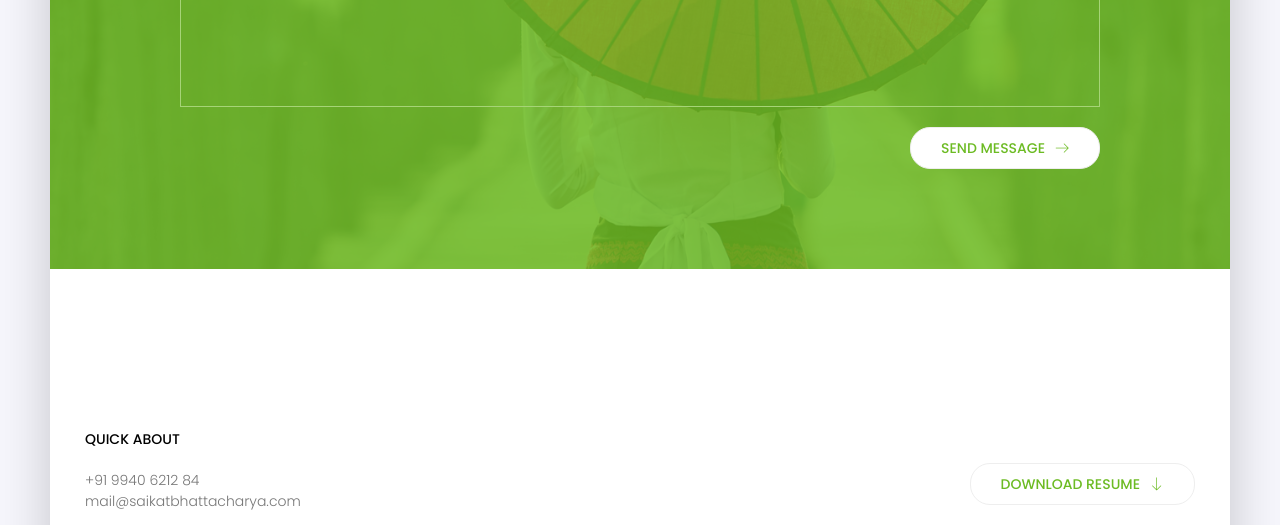
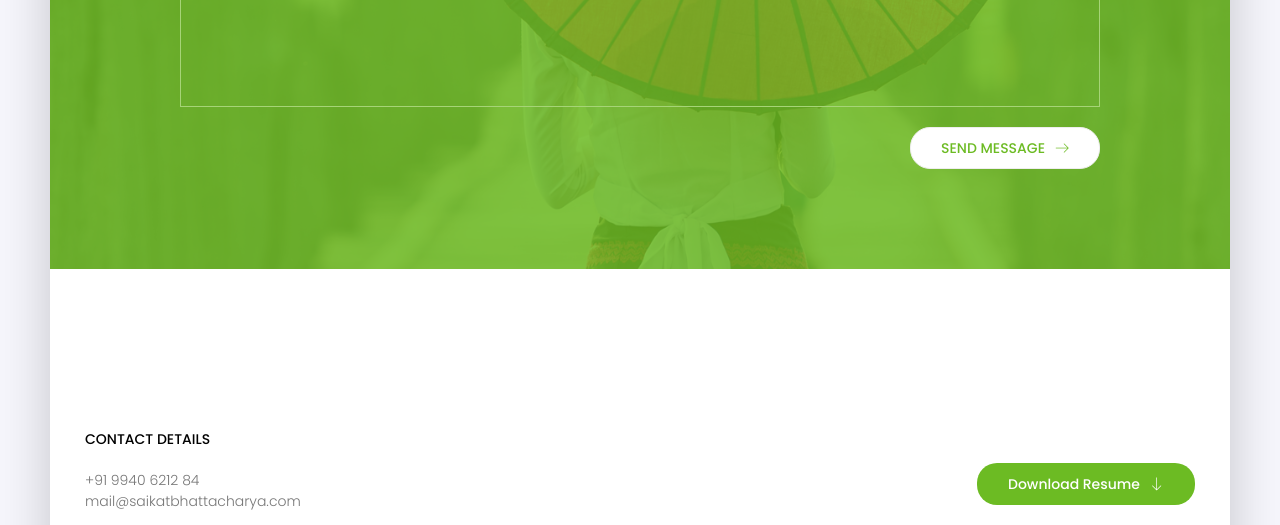
Before and after one commit to saikatbhattacharya/resume-website, a website: page index.html in a window 1280 px wide. Shown: the part 3777-4302 px from the top of the page. Drawn offline with nearby package versions, Linux system fonts and the light colour scheme.

Commit message:
added resume

```diff
--- a/index.html
+++ b/index.html
@@ -66,7 +66,7 @@
 							<h6 class="text-uppercase"></h6>
 							<h1><span class="sp-1">Happiness</span><br> lies in the joy of achievement
 							and the thrill of <span class="sp-2">creative effort</span>.</h1>
-							<a href="#" class="genric-btn primary circle arrow">Download Resume<span class="lnr lnr-arrow-down"></span></a>
+							<a href="/resume" target="_blank" class="genric-btn primary circle arrow">Download Resume<span class="lnr lnr-arrow-down"></span></a>
 						</div>
 					</div>
 				</div>
@@ -316,20 +316,20 @@
 
 					<div class="col-lg-3 col-sm-6">
 						<div class="single-footer-widget">
-							<h6 class="text-uppercase mb-20">Quick About</h6>
+							<h6 class="text-uppercase mb-20">Contact Details</h6>
 
 							<p>
 								+91 9940 6212 84 <br>
 								mail@saikatbhattacharya.com
 							</p>
 							<div class="footer-social d-flex align-items-center">
-								<a href="#"><i class="fa fa-facebook"></i></a>
-								<a href="#"><i class="fa fa-linkedin"></i></a>
+								<a href="https://www.facebook.com/phy.saikat" target="_blank"><i class="fa fa-facebook"></i></a>
+								<a href="https://www.linkedin.com/in/saikat-bhattacharya-a2242b23/" target="_blank"><i class="fa fa-linkedin"></i></a>
 							</div>
 						</div>
 					</div>
 					<div class="col-lg-9 justify-content-end align-self-end resume">
-						<button class="primary-btn white-bg d-inline-flex align-items-center mt-20"><span class="mr-10">Download Resume</span><span class="lnr lnr-arrow-down"></span></button> <br>
+						<a href="/resume" target="_blank" class="genric-btn primary circle arrow foot-resume">Download Resume<span class="lnr lnr-arrow-down"></span></a>
 					</div>
 				</div>
 				<div class="footer-bottom d-flex justify-content-between align-items-center flex-wrap">
--- a/index.js
+++ b/index.js
@@ -8,6 +8,9 @@ app.get('/', (req, res) => {
   res.sendFile(path.join(__dirname, './index.html'));
 });
 
+app.get('/resume', (req, res) => {
+  res.sendFile(path.join(__dirname, '/resume.pdf'));
+});
 app.listen(port, () => {
   console.log('App is running on port: ', port);
 })
--- a/package.json
+++ b/package.json
@@ -4,7 +4,7 @@
   "description": "",
   "main": "index.js",
   "scripts": {
-    "test": "echo \"Error: no test specified\" && exit 1"
+    "start": "node index.js"
   },
   "author": "",
   "license": "ISC",
--- a/public/css/custom.css
+++ b/public/css/custom.css
@@ -17,3 +17,7 @@
   font-size: 20px;
   font-weight: bolder;
 }
+.foot-resume{
+  float: right;
+  margin-bottom: 10%;
+}
```
Also changed, not shown: 1 other file.
